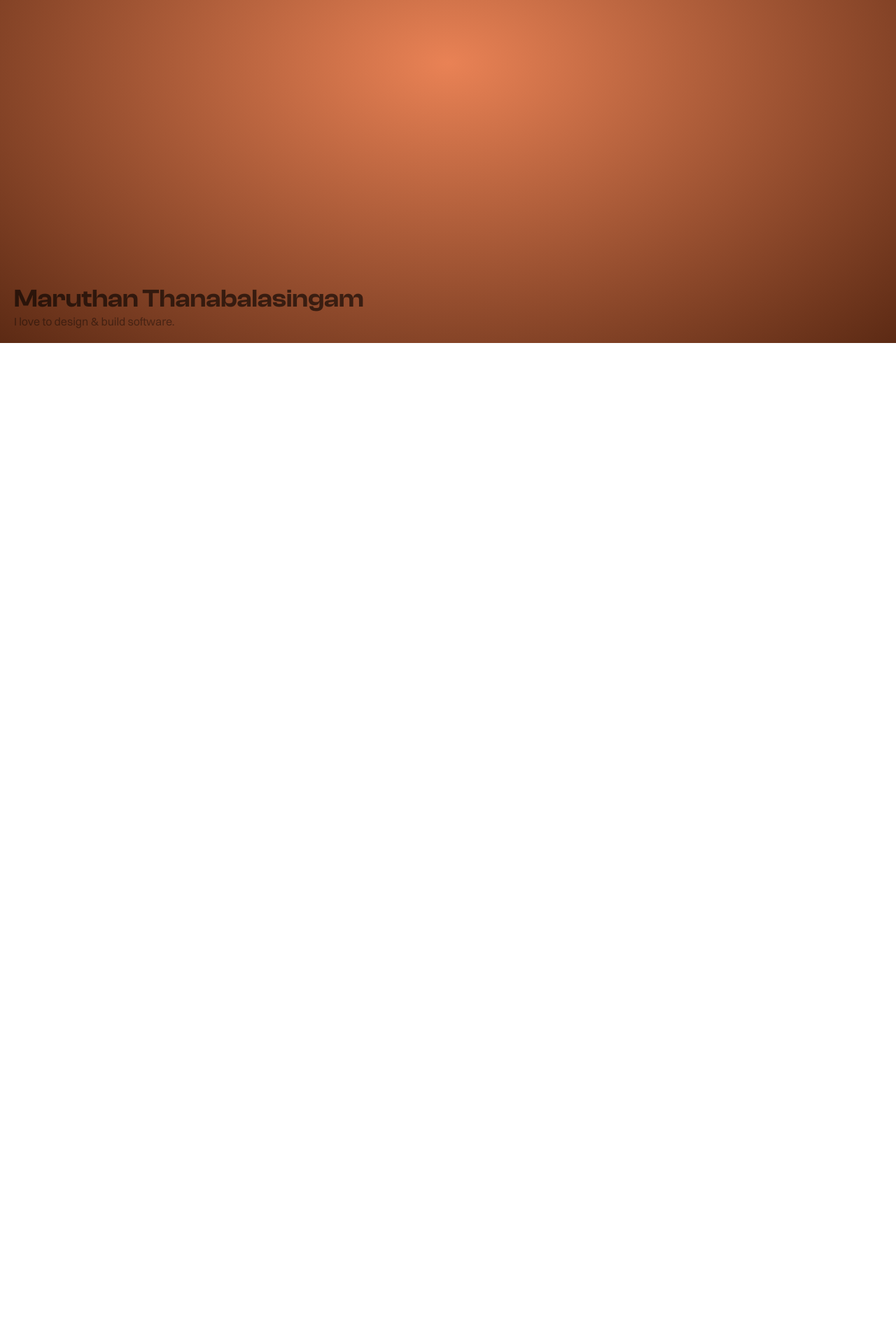
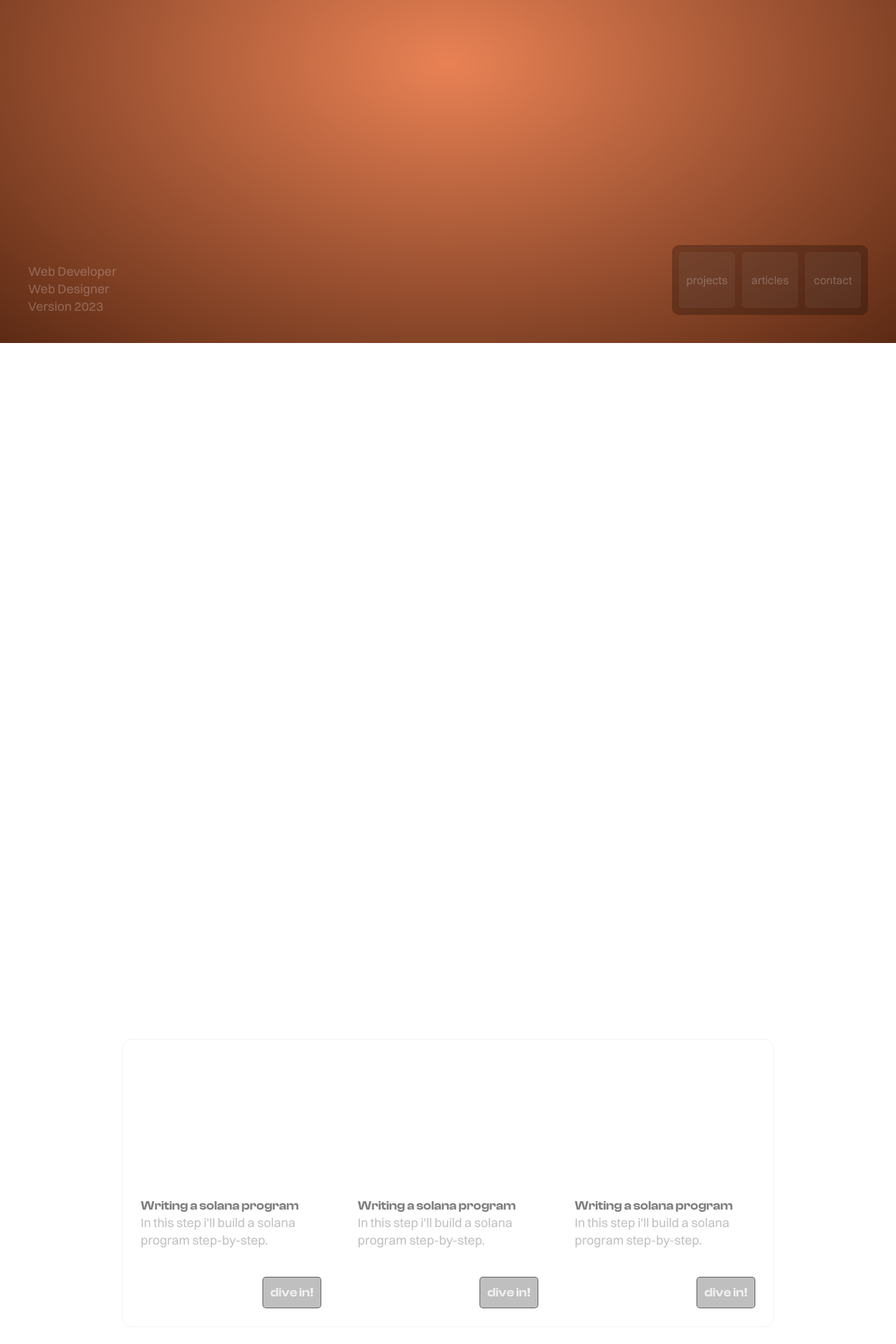
Before and after one commit to them2dt/maruthan-com, a Next.js app: page / in a window 1280 px wide. Shown: the part 310-2230 px from the top of the page at 70% size. Before the commit the page ends 800 px from the top, so only its background shows below. Built offline with nearby package versions, Linux system fonts and the light colour scheme.

Commit message:
add blog section

```diff
--- a/package.json
+++ b/package.json
@@ -9,6 +9,10 @@
     "lint": "next lint"
   },
   "dependencies": {
+    "@fortawesome/fontawesome-svg-core": "^6.4.2",
+    "@fortawesome/free-brands-svg-icons": "^6.4.2",
+    "@fortawesome/free-solid-svg-icons": "^6.4.2",
+    "@fortawesome/react-fontawesome": "^0.2.0",
     "framer-motion": "^10.16.4",
     "next": "13.5.4",
     "react": "^18",
--- a/src/app/layout.js
+++ b/src/app/layout.js
@@ -9,6 +9,9 @@ export const metadata = {
 export default function RootLayout({ children }) {
   return (
     <html lang="en">
+      <head>
+
+      </head>
       <body>{children}</body>
     </html>
   )
--- a/src/app/page.js
+++ b/src/app/page.js
@@ -1,18 +1,106 @@
 "use client";
-
-import Image from "next/image";
-import Link from "next/link";
-import { motion } from "framer-motion";
+import { FontAwesomeIcon } from "@fortawesome/react-fontawesome";
+import { faLocationPin } from "@fortawesome/free-solid-svg-icons";
 
 export default function Home() {
   return (
     <main>
-      <div className="section-room">
-        <div className="navbar"></div>
-        <div className="section-room-text">
-          <div className="section-room-title">Maruthan Thanabalasingam</div>
-          <div className="section-room-description">
-            I love to design & build software.
+      <div className="ambiente"></div>
+
+      <div className="navbar">
+        <div className="navbar-item">projects</div>
+        <div className="navbar-item">articles</div>
+        <div className="navbar-item">contact</div>
+      </div>
+
+      <div className="section room" id="home">
+        <div className="room-title">Maruthan Thanabalasingam</div>
+        <div className="room-location">
+          <FontAwesomeIcon icon={faLocationPin} /> Zurich, Switzerland
+        </div>
+        <div className="room-description">
+          Web Developer <br />
+          Web Designer <br />
+          Version 2023
+        </div>
+      </div>
+      <div className="section projects">
+        <div className="projects-grid">
+          <div className="projects-grid-item project-grid-item-1"></div>
+          <div className="projects-grid-item project-grid-item-2"></div>
+          <div className="projects-grid-item project-grid-item-3"></div>
+          <div className="projects-grid-item project-grid-item-4"></div>
+          <div className="projects-grid-item project-grid-item-5"></div>
+          <div className="projects-grid-item project-grid-item-6"></div>
+          <div className="projects-grid-item project-grid-item-7"></div>
+          <div className="projects-grid-item project-grid-item-8"></div>
+          <div className="projects-grid-item project-grid-item-9"></div>
+          <div className="projects-grid-item project-grid-item-10"></div>
+        </div>
+      </div>
+      <div className="section blog">
+        <div className="blog-grid-box">
+          <div className="blog-grid">
+            <div className="blog-grid-item">
+              <div className="blog-grid-item-type">Blog</div>
+              <div className="blog-grid-item-cover"></div>
+              <div className="blog-grid-item-info">
+                <div className="blog-grid-item-text">
+                  <div className="blog-grid-item-title">
+                    Writing a solana program
+                  </div>
+                  <div className="blog-grid-item-description">
+                    In this step i'll build a solana program step-by-step.
+                  </div>
+                </div>
+                <div className="blog-grid-item-button">dive in!</div>
+              </div>
+            </div>
+            <div className="blog-grid-item">
+              <div className="blog-grid-item-type">Blog</div>
+              <div className="blog-grid-item-cover"></div>
+              <div className="blog-grid-item-info">
+                <div className="blog-grid-item-text">
+                  <div className="blog-grid-item-title">
+                    Writing a solana program
+                  </div>
+                  <div className="blog-grid-item-description">
+                    In this step i'll build a solana program step-by-step.
+                  </div>
+                </div>
+                <div className="blog-grid-item-button">dive in!</div>
+              </div>
+            </div>
+            <div className="blog-grid-item">
+              <div className="blog-grid-item-type">Blog</div>
+              <div className="blog-grid-item-cover"></div>
+              <div className="blog-grid-item-info">
+                <div className="blog-grid-item-text">
+                  <div className="blog-grid-item-title">
+                    Writing a solana program
+                  </div>
+                  <div className="blog-grid-item-description">
+                    In this step i'll build a solana program step-by-step.
+                  </div>
+                </div>
+                <div className="blog-grid-item-button">dive in!</div>
+              </div>
+            </div>
+            <div className="blog-grid-item">
+              <div className="blog-grid-item-type">Blog</div>
+              <div className="blog-grid-item-cover"></div>
+              <div className="blog-grid-item-info">
+                <div className="blog-grid-item-text">
+                  <div className="blog-grid-item-title">
+                    Writing a solana program
+                  </div>
+                  <div className="blog-grid-item-description">
+                    In this step i'll build a solana program step-by-step.
+                  </div>
+                </div>
+                <div className="blog-grid-item-button">dive in!</div>
+              </div>
+            </div>
           </div>
         </div>
       </div>
--- a/src/app/styles/globals.css
+++ b/src/app/styles/globals.css
@@ -27,3 +27,82 @@ a {
   color: inherit;
   text-decoration: none;
 }
+
+body::-webkit-scrollbar {
+  display: none;
+}
+body {
+  -ms-overflow-style: none; /* IE and Edge */
+  scrollbar-width: none; /* Firefox */
+}
+.ambiente {
+  position: fixed;
+  top: 0;
+  left: 0;
+
+  width: 100vw;
+  height: 100vh;
+
+  margin: 0;
+  padding: 0;
+
+  background: radial-gradient(rgb(233, 130, 85), rgb(92, 42, 20));
+
+  z-index: 0;
+}
+
+.section {
+  position: relative;
+  width: 100vw;
+  height: 100vh;
+
+  margin: 0;
+  padding: 0;
+
+  z-index: 1;
+}
+
+.navbar {
+  position: fixed;
+  bottom: 40px;
+  right: 40px;
+
+  z-index: 2;
+
+  width: 280px;
+  height: 100px;
+
+  background-color: rgba(0, 0, 0, 0.25);
+  backdrop-filter: blur(10px);
+  border-radius: 10px;
+
+  display: flex;
+  align-items: center;
+  justify-content: space-evenly;
+}
+
+.navbar-item {
+  width: 80px;
+  height: 80px;
+
+  display: flex;
+  align-items: center;
+  justify-content: center;
+
+  background-color: rgba(255, 255, 255, 0.05);
+  color: rgba(255, 255, 255, 0.25);
+  border-radius: 5px;
+
+  cursor: pointer;
+}
+
+.navbar-item:hover {
+  background-color: rgba(255, 255, 255, 0.25);
+  color: rgb(255, 255, 255);
+
+  transition-duration: 0.2s;
+}
+
+.navbar-item:not(:hover) {
+  transition-duration: 0.2s;
+}
--- a/src/app/styles/home.css
+++ b/src/app/styles/home.css
@@ -1,30 +1,177 @@
-.section-room {
-  position: relative;
-
-  width: 100vw;
-  height: 100vh;
-
-  margin: 0;
-  padding: 0;
-
-  background: radial-gradient(rgb(233, 130, 85), rgb(92, 42, 20));
-}
-
-.section-room-text{
-  position: absolute;
-  bottom: 20px;
-  left: 20px;
-}
-.section-room-title {
+.room-title {
   font-family: "clash-semibold";
   font-size: 36px;
 
-  color: rgba(0, 0, 0, 0.6);
+  color: rgba(255, 255, 255, 0.5);
+
+  position: absolute;
+  top: 40px;
+  left: 40px;
 }
-.section-room-description {
+.room-description {
   font-family: "switzer-regular";
-  font-size: 16px;
+  font-size: 18px;
 
-  color: rgba(0, 0, 0, 0.4);
+  color: rgba(255, 255, 255, 0.25);
 
+  position: absolute;
+  bottom: 40px;
+  left: 40px;
 }
+
+.room-location {
+  position: absolute;
+  top: 40px;
+  right: 40px;
+
+  z-index: 2;
+
+  font-family: "switzer-regular";
+  color: rgba(255, 255, 255, 0.25);
+}
+
+.projects {
+  display: flex;
+  align-items: center;
+  justify-content: center;
+}
+
+.projects-grid {
+  display: grid;
+  grid-template-columns: repeat(6, 240px);
+  grid-template-rows: repeat(6, 80px);
+  grid-column-gap: 5px;
+  grid-row-gap: 5px;
+}
+
+.projects-grid-item {
+  background-color: rgba(255, 255, 255, 0.25);
+  border-radius: 10px;
+}
+
+.project-grid-item-1 {
+  grid-area: 1 / 1 / 2 / 2;
+}
+.project-grid-item-2 {
+  grid-area: 1 / 2 / 3 / 3;
+}
+.project-grid-item-3 {
+  grid-area: 2 / 1 / 5 / 2;
+}
+.project-grid-item-4 {
+  grid-area: 5 / 1 / 7 / 3;
+}
+.project-grid-item-5 {
+  grid-area: 3 / 2 / 5 / 4;
+}
+.project-grid-item-6 {
+  grid-area: 1 / 3 / 3 / 6;
+}
+.project-grid-item-7 {
+  grid-area: 5 / 3 / 7 / 5;
+}
+.project-grid-item-8 {
+  grid-area: 3 / 4 / 5 / 7;
+}
+.project-grid-item-9 {
+  grid-area: 1 / 6 / 3 / 7;
+}
+.project-grid-item-10 {
+  grid-area: 5 / 5 / 7 / 7;
+}
+
+.blog {
+  display: flex;
+  align-items: center;
+  justify-content: center;
+}
+
+.blog-grid-box {
+  height: 412.5px;
+
+  overflow-y: scroll;
+
+  border: 1px solid rgba(0, 0, 0, 0.05);
+  border-radius: 15px;
+}
+
+.blog-grid-box::-webkit-scrollbar {
+  display: none;
+}
+.blog-grid-box {
+  -ms-overflow-style: none; /* IE and Edge */
+  scrollbar-width: none; /* Firefox */
+}
+.blog-grid {
+  display: grid;
+  grid-template-columns: auto auto auto;
+}
+
+.blog-grid-item {
+  position: relative;
+  width: 300px;
+  height: 400px;
+
+  margin: 5px;
+
+  background-color: rgba(255, 255, 255, 0.05);
+  border-radius: 10px;
+}
+
+.blog-grid-item-cover {
+  width: 300px;
+  height: 200px;
+}
+.blog-grid-item-info {
+  width: 300px;
+  height: 200px;
+
+  background-color: rgba(255, 255, 255, 0.25);
+  border: 1px solid rgba(255, 255, 255, 0.25);
+  border-bottom-left-radius: 10px;
+  border-bottom-right-radius: 10px;
+}
+
+.blog-grid-item-type {
+  position: absolute;
+  top: 20px;
+  left: 20px;
+
+  color: rgba(255, 255, 255, 0.25);
+  font-family: 16px;
+}
+
+.blog-grid-item-info {
+  position: relative;
+}
+.blog-grid-item-text {
+  position: absolute;
+  top: 20px;
+  left: 20px;
+}
+
+.blog-grid-item-title {
+  font-family: "clash-semibold";
+  color: rgba(0, 0, 0, 0.5);
+  font-size: 18px;
+}
+.blog-grid-item-description {
+  color: rgba(0, 0, 0, 0.25);
+  font-size: 18px;
+}
+
+.blog-grid-item-button {
+  position: absolute;
+  bottom: 20px;
+  right: 20px;
+
+  padding: 10px;
+
+  background-color: rgba(0, 0, 0, 0.25);
+  border: 1px solid rgba(0, 0, 0, 0.5);
+  border-radius: 5px;
+
+  font-family: "clash-semibold";
+  color: rgba(255, 255, 255, 0.75);
+  font-size: 18px;
+}
```
Also changed, not shown: 1 other file (tests, documents, lock files or other folders).
